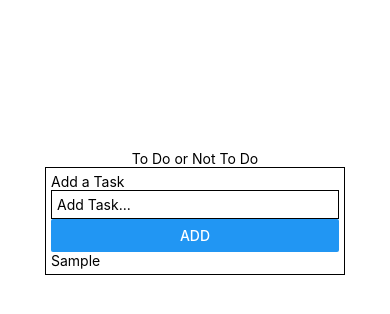
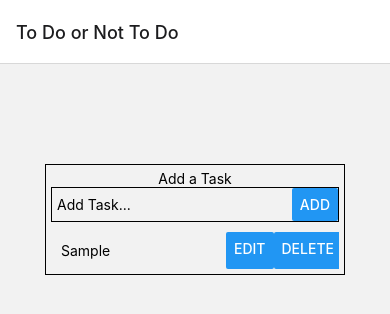
Before and after one commit to senoralikz/react-native-to-do, a React Native app: screen /Home in a window 390 px wide. Both pictures are taken after typing "Sample" into the empty fields and a click on the button "ADD". Shown: the top 314 px of the page. Built offline with nearby package versions, Linux system fonts and the light colour scheme.

Commit message:
made tasks state global with useContext and added react navigation

```diff
--- a/App.js
+++ b/App.js
@@ -1,51 +1,32 @@
-import { StatusBar } from "expo-status-bar";
-import { StyleSheet, Text, View, Alert, FlatList } from "react-native";
-import { useState } from "react";
-import { v4 as uuidv4 } from "uuid";
-import AddTask from "./components/AddTask";
-import Task from "./components/Task";
+import { useState, createContext } from "react";
+import { StyleSheet } from "react-native";
+import { NavigationContainer } from "@react-navigation/native";
+import { createNativeStackNavigator } from "@react-navigation/native-stack";
+import HomeScreen from "./components/HomeScreen";
+import EditTaskScreen from "./components/EditTaskScreen";
+import { TasksContext } from "./Helper/Context";
+
+const Stack = createNativeStackNavigator();
 
 export default function App() {
   const [tasks, setTasks] = useState([]);
 
-  const addTask = (task) => {
-    {
-      task
-        ? setTasks((prevTasks) => {
-            return [...prevTasks, { id: uuidv4(), task: task }];
-          })
-        : Alert.alert("Oops!", "There is no task to add", { text: "Ok" });
-    }
-  };
-
   return (
-    <View style={styles.container}>
-      <Text>To Do or Not To Do</Text>
-      <View style={styles.tasksData}>
-        <AddTask addTask={addTask} />
-        <FlatList
-          data={tasks}
-          renderItem={({ item }) => <Task task={item} />}
-          keyExtractor={(item) => item.id}
-        />
-      </View>
-      <StatusBar style="auto" />
-    </View>
+    <TasksContext.Provider value={{ tasks, setTasks }}>
+      <NavigationContainer>
+        <Stack.Navigator>
+          <Stack.Screen
+            name="Home"
+            component={HomeScreen}
+            options={{ title: "To Do or Not To Do" }}
+          />
+          <Stack.Screen
+            name="EditTaskScreen"
+            component={EditTaskScreen}
+            options={{ title: "Edit Task" }}
+          />
+        </Stack.Navigator>
+      </NavigationContainer>
+    </TasksContext.Provider>
   );
 }
-
-const styles = StyleSheet.create({
-  container: {
-    marginTop: 150,
-    flex: 1,
-    justifyContent: "flex-start",
-    alignItems: "center",
-  },
-  tasksData: {
-    borderStyle: "solid",
-    borderWidth: 1,
-    borderColor: "#000",
-    padding: 5,
-    width: 300,
-  },
-});
--- /dev/null
+++ b/Helper/Context.js
@@ -0,0 +1,3 @@
+import React, { createContext } from "react";
+
+export const TasksContext = createContext();
--- a/components/AddTask.js
+++ b/components/AddTask.js
@@ -1,11 +1,17 @@
-import { View, Text, TextInput, StyleSheet, Button } from "react-native";
-import React, { useState } from "react";
+import { View, Text, TextInput, StyleSheet, Button, Alert } from "react-native";
+import React, { useState, useContext } from "react";
+import { TasksContext } from "../Helper/Context";
+import "react-native-get-random-values";
+import { v4 as uuidv4 } from "uuid";
 
 const AddTask = ({ addTask }) => {
   const [text, setText] = useState("");
+  const { tasks, setTasks } = useContext(TasksContext);
+
   return (
     <View>
-      <Text>Add a Task</Text>
+      <Text style={styles.addTaskText}>Add a Task</Text>
+      <View style={styles.addTaskForm}>
         <TextInput
           style={styles.textInput}
           placeholder="Add Task..."
@@ -15,19 +21,34 @@ const AddTask = ({ addTask }) => {
         <Button
           title="Add"
           onPress={() => {
-          addTask(text);
+            if (text) {
+              setTasks((prevTasks) => {
+                return [...prevTasks, { id: uuidv4(), task: text }];
+              });
+              console.log(tasks);
               setText("");
+            } else {
+              Alert.alert("Oops!", "There is no task to add", { text: "Ok" });
+            }
           }}
         />
+      </View>
     </View>
   );
 };
 
 const styles = StyleSheet.create({
-  textInput: {
+  addTaskText: {
+    textAlign: "center",
+  },
+  addTaskForm: {
+    flexDirection: "row",
     borderWidth: 1,
     borderColor: "#000",
     borderStyle: "solid",
+  },
+  textInput: {
+    width: 245,
     padding: 5,
   },
 });
--- /dev/null
+++ b/components/EditTaskScreen.js
@@ -0,0 +1,43 @@
+import { useState, useContext } from "react";
+import { View, Text, TextInput, Button } from "react-native";
+import { TasksContext } from "../Helper/Context";
+
+const EditTaskScreen = ({
+  navigation,
+  navigation: { goBack },
+  route,
+  editTask,
+}) => {
+  const [text, setText] = useState("");
+  const { tasks, setTasks } = useContext(TasksContext);
+  return (
+    <View>
+      <Text>Task: {route.params.task}</Text>
+      <Text>ID: {route.params.id}</Text>
+      <TextInput
+        // placeholder="update task..."
+        value={text}
+        placeholder={route.params.task}
+        onChangeText={(value) => setText(value)}
+      />
+      <Button
+        title="Save Changes"
+        onPress={() => {
+          setTasks(
+            tasks.map((task) => {
+              if (task.id === route.params.id) {
+                task.task = text;
+                goBack();
+                return task;
+              }
+              return task;
+            })
+          );
+          setText("");
+        }}
+      />
+    </View>
+  );
+};
+
+export default EditTaskScreen;
--- /dev/null
+++ b/components/HomeScreen.js
@@ -0,0 +1,75 @@
+import { StyleSheet, View, Text, FlatList } from "react-native";
+import { useContext } from "react";
+import AddTask from "./AddTask";
+import Task from "./Task";
+import { TasksContext } from "../Helper/Context";
+
+const HomeScreen = ({ navigation }) => {
+  // const [tasks, setTasks] = useState([]);
+  const { tasks, setTasks } = useContext(TasksContext);
+
+  // const addTask = (task) => {
+  // {
+  //   task
+  //     ? setTasks((prevTasks) => {
+  //         return [...prevTasks, { id: uuidv4(), task: task }];
+  //       })
+  //     : Alert.alert("Oops!", "There is no task to add", { text: "Ok" });
+  // }
+  // };
+
+  const editTask = (id) => {
+    setTasks(
+      tasks.map((task) => {
+        task.id !== id ? task : console.log(task);
+      })
+    );
+  };
+
+  // const deleteTask = (id) => {
+  //   setTasks(
+  //     tasks.filter((task) => {
+  //       return task.id !== id;
+  //     })
+  //   );
+  // };
+
+  return (
+    <View style={styles.container}>
+      <View style={styles.tasksData}>
+        <AddTask />
+        <FlatList
+          data={tasks}
+          renderItem={({ item }) => (
+            <Task task={item} editTask={editTask} navigation={navigation} />
+          )}
+          keyExtractor={(item) => item.id}
+          ListEmptyComponent={<Text style={styles.noTasks}>Nothing to do</Text>}
+          style={styles.tasksList}
+        />
+      </View>
+    </View>
+  );
+};
+
+const styles = StyleSheet.create({
+  container: {
+    marginTop: 100,
+    alignItems: "center",
+  },
+  tasksData: {
+    borderStyle: "solid",
+    borderWidth: 1,
+    borderColor: "#000",
+    padding: 5,
+    width: 300,
+  },
+  tasksList: {
+    marginTop: 10,
+  },
+  noTasks: {
+    textAlign: "center",
+  },
+});
+
+export default HomeScreen;
--- a/components/Task.js
+++ b/components/Task.js
@@ -1,12 +1,58 @@
-import { View, Text } from "react-native";
-import React from "react";
+import { View, Text, StyleSheet, Button } from "react-native";
+import { useContext } from "react";
+import { TasksContext } from "../Helper/Context";
 
-const Task = ({ task }) => {
+const Task = ({ task, navigation, editTask }) => {
+  const { tasks, setTasks } = useContext(TasksContext);
+
   return (
-    <View>
-      <Text>{task.task}</Text>
+    <View style={styles.taskItem}>
+      <View style={styles.taskWidth}>
+        <Text style={styles.listTask}>{task.task}</Text>
+      </View>
+      <View style={styles.taskButtons}>
+        <Button
+          title="Edit"
+          onPress={() =>
+            navigation.navigate(
+              "EditTaskScreen",
+              {
+                task: task.task,
+                id: task.id,
+              },
+              editTask
+            )
+          }
+        />
+        <Button
+          title="Delete"
+          onPress={() =>
+            setTasks(
+              tasks.filter((item) => {
+                return item.id !== task.id;
+              })
+            )
+          }
+        />
+      </View>
     </View>
   );
 };
 
+const styles = StyleSheet.create({
+  taskWidth: {
+    width: 175,
+  },
+  listTask: {
+    margin: 10,
+  },
+  taskItem: {
+    flexDirection: "row",
+    justifyContent: "space-between",
+  },
+  taskButtons: {
+    flexDirection: "row",
+  },
+});
+
 export default Task;
--- a/package.json
+++ b/package.json
@@ -10,11 +10,17 @@
     "eject": "expo eject"
   },
   "dependencies": {
+    "@react-navigation/native": "^6.0.10",
+    "@react-navigation/native-stack": "^6.6.1",
+    "@react-navigation/stack": "^6.2.1",
     "expo": "~44.0.0",
     "expo-status-bar": "~1.2.0",
     "react": "17.0.1",
     "react-dom": "17.0.1",
     "react-native": "0.64.3",
+    "react-native-get-random-values": "^1.7.2",
+    "react-native-safe-area-context": "3.3.2",
+    "react-native-screens": "~3.10.1",
     "react-native-web": "0.17.1",
     "uuid": "^8.3.2"
   },
```
Also changed, not shown: 1 other file (tests, documents, lock files or other folders). Lines whose indentation alone changed are shown as unchanged.
